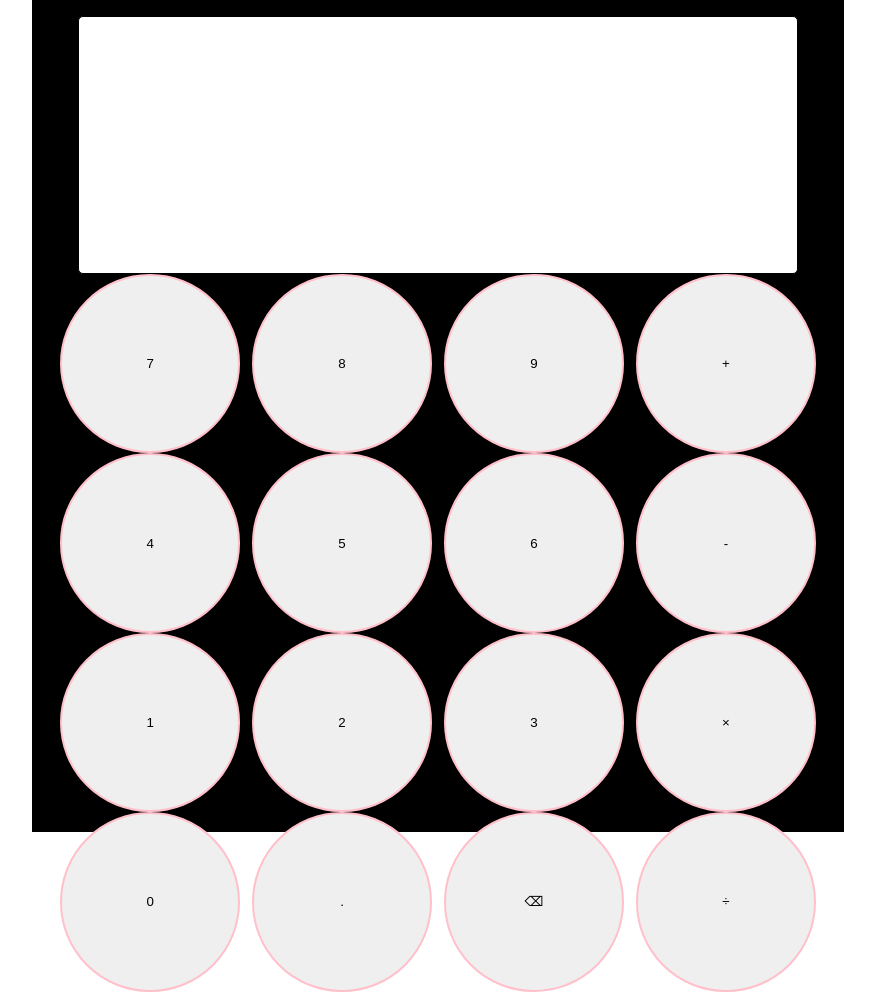
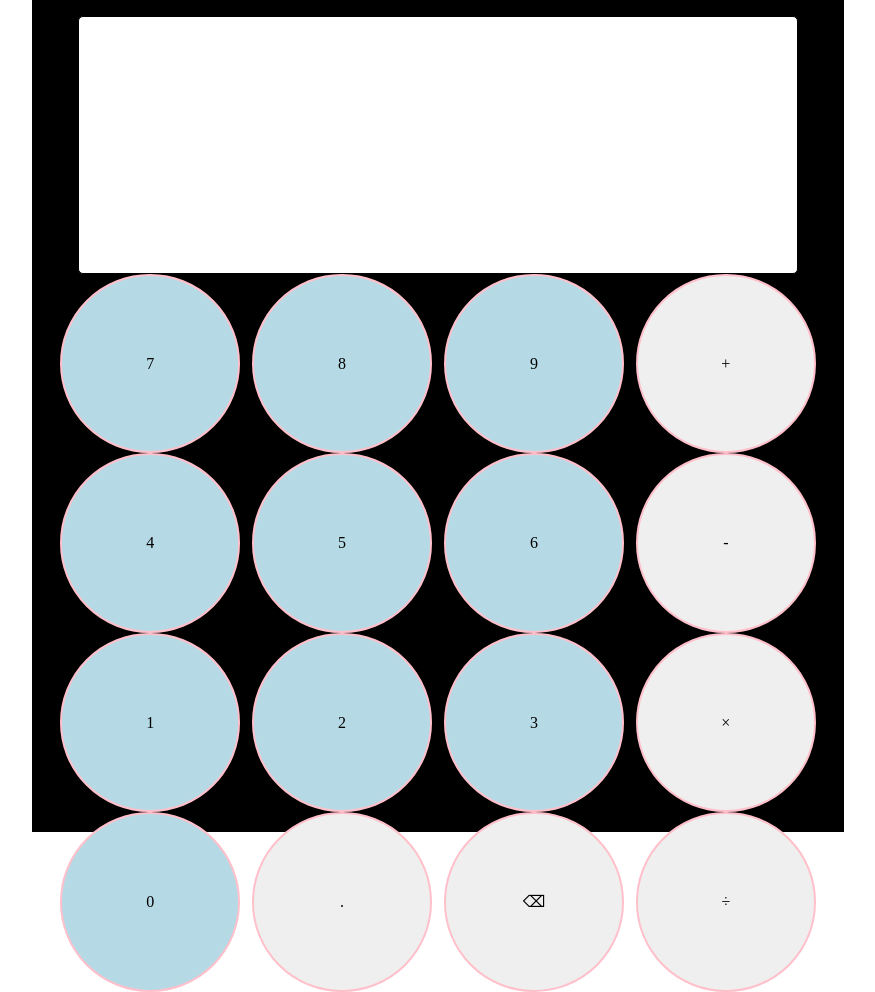
Before and after one commit to jenarofv/calculator, a plain HTML site: page index.html in a window 1280 px wide. Shown: the whole page, without its empty margins (202-1077 px from the left). Drawn offline with Linux system fonts and the light colour scheme.

Commit message:
change numbers to class number and add background for them

```diff
--- a/index.html
+++ b/index.html
@@ -11,19 +11,19 @@
 <body>
   <main class="calculator">
     <div class="display"></div>
-    <button class="button 7">7</button>
-    <button class="button 8">8</button>
-    <button class="button 9">9</button>
+    <button class="button number">7</button>
+    <button class="button number">8</button>
+    <button class="button number">9</button>
     <button class="button sum">+</button>
-    <button class="button 4">4</button>
-    <button class="button 5">5</button>
-    <button class="button 6">6</button>
+    <button class="button number">4</button>
+    <button class="button number">5</button>
+    <button class="button number">6</button>
     <button class="button substract">-</button>
-    <button class="button 1">1</button>
-    <button class="button 2">2</button>
-    <button class="button 3">3</button>
+    <button class="button number">1</button>
+    <button class="button number">2</button>
+    <button class="button number">3</button>
     <button class="button multiply">&#x00d7;</button>
-    <button class="button 0">0</button>
+    <button class="button number">0</button>
     <button class="button point">.</button>
     <button class="button erase">&#x232b;</button>
     <button class="button division">&#x00f7;</button>
--- a/style.css
+++ b/style.css
@@ -28,4 +28,14 @@ body {
   aspect-ratio: 1 / 1 ;
   border-radius: 50%;
   border: 2px solid pink;
+  font-size:inherit;
+  font-family: "Offside";
 }
+
+.number {
+  background-color: #b6dae5;
+}
+
+.number:hover{
+  background-color: #82aab6;
+}
```
